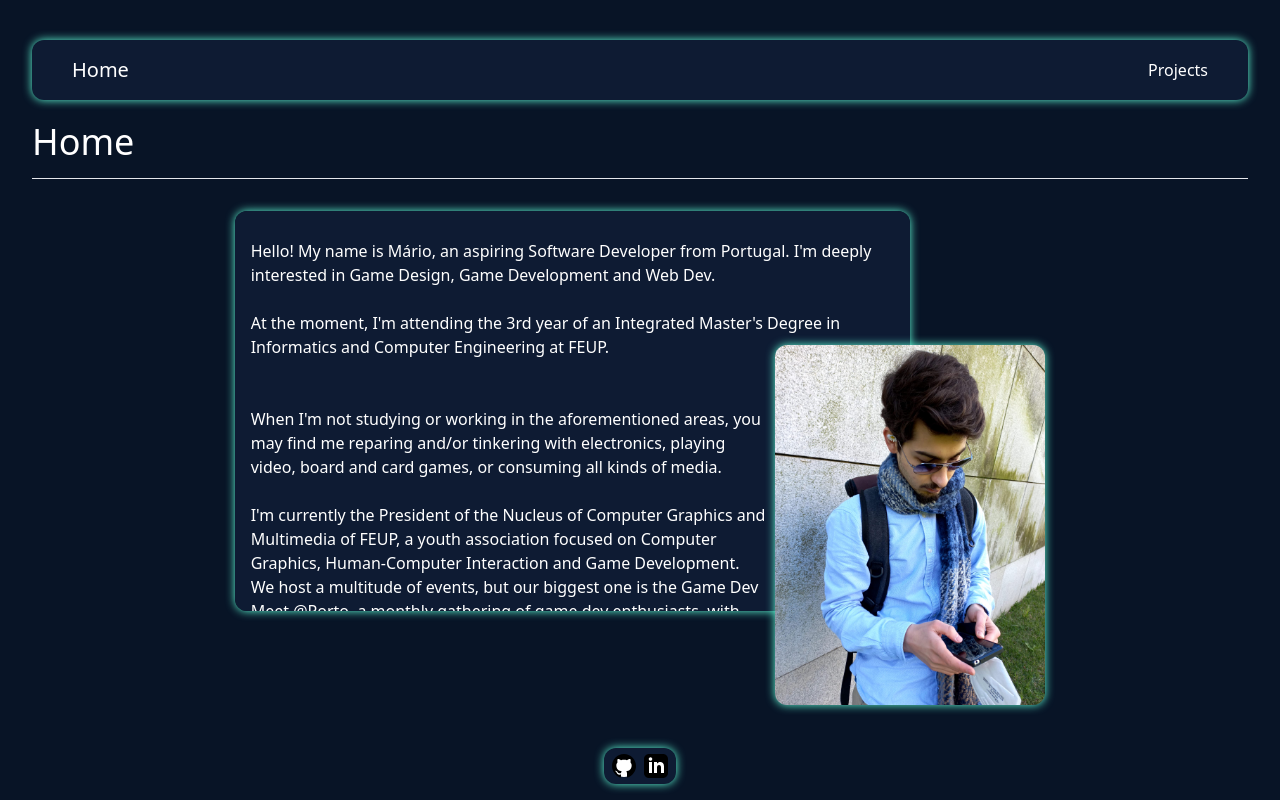
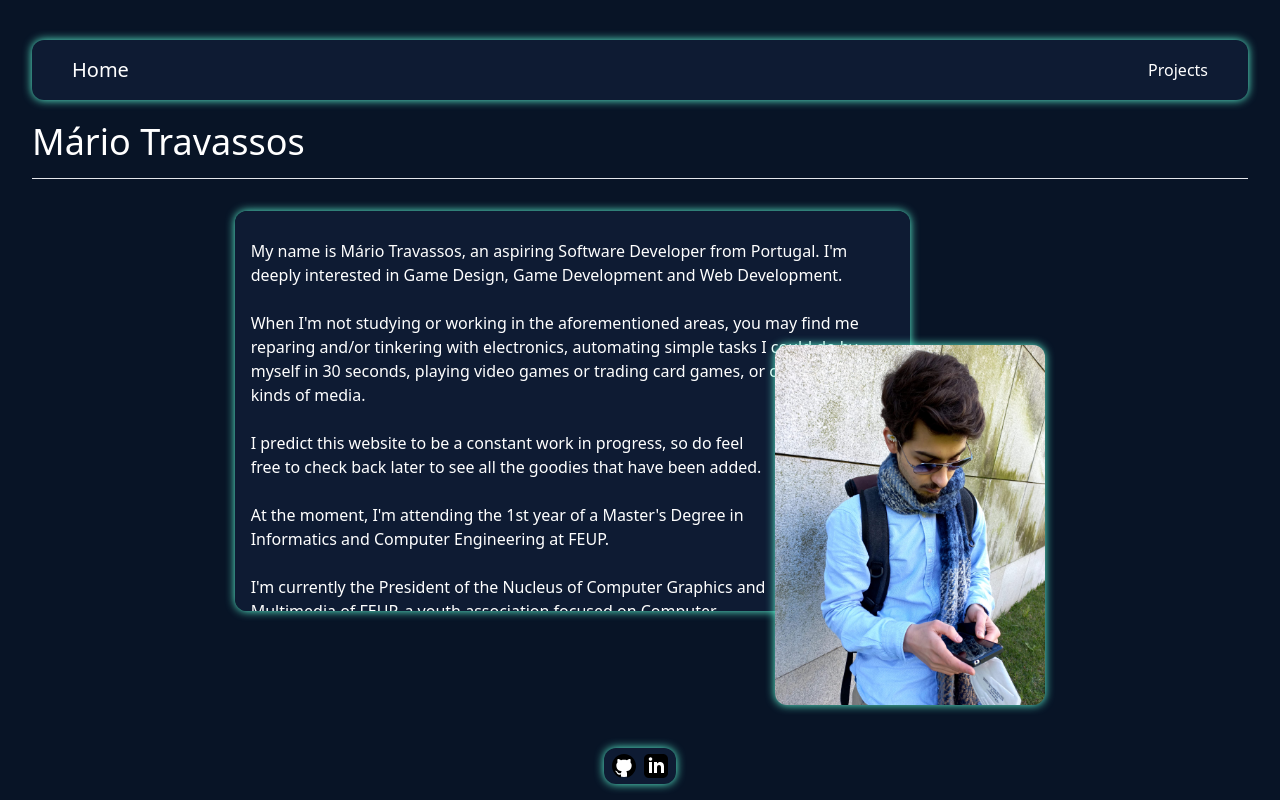
Before and after one commit to Retchut/website, a React (Create React App) app: page / in a window 1280 px wide. Shown: the top 800 px of the page. Built offline with nearby package versions, Linux system fonts and the light colour scheme.

Commit message:
chore: update home section texts

```diff
--- a/src/Assets/Data/Home/Texts.json
+++ b/src/Assets/Data/Home/Texts.json
@@ -1,10 +1,12 @@
 {
+    "label" : "Mário Travassos",
     "row1" : [
-        "Hello! My name is Mário, an aspiring Software Developer from Portugal. I'm deeply interested in Game Design, Game Development and Web Dev.",
-        "At the moment, I'm attending the 3rd year of an Integrated Master's Degree in Informatics and Computer Engineering at FEUP."
+        "My name is Mário Travassos, an aspiring Software Developer from Portugal. I'm deeply interested in Game Design, Game Development and Web Development.",
+        "When I'm not studying or working in the aforementioned areas, you may find me reparing and/or tinkering with electronics, automating simple tasks I could do by myself in 30 seconds, playing video games or trading card games, or consuming all kinds of media."
     ],
     "row2" : [
-        "When I'm not studying or working in the aforementioned areas, you may find me reparing and/or tinkering with electronics, playing video, board and card games, or consuming all kinds of media.",
+        "I predict this website to be a constant work in progress, so do feel free to check back later to see all the goodies that have been added.",
+        "At the moment, I'm attending the 1st year of a Master's Degree in Informatics and Computer Engineering at FEUP.",
         "I'm currently the President of the Nucleus of Computer Graphics and Multimedia of FEUP, a youth association focused on Computer Graphics, Human-Computer Interaction and Game Development. We host a multitude of events, but our biggest one is the Game Dev Meet @Porto, a monthly gathering of game dev enthusiasts, with the intent of making it easier for aspiring developers to connect with other like-minded individuals, obtain feedback about their projects, and network with both amateurs and professionals of this area alike."
     ]
 }
--- a/src/Sections/Home/Home.jsx
+++ b/src/Sections/Home/Home.jsx
@@ -30,7 +30,7 @@ function Home(){
     return (
         <div className="h-screen flex flex-col justify-center items-center">
             <div className="w-full mb-8">
-                <p className="mb-4 text-4xl">Home</p>
+                <p className="mb-4 text-4xl">{texts.label}</p>
                 <hr />
             </div>
             <div ref={homeRef} className="w-4/6 h-5/6 grid grid-cols-6 grid-rows-5">
```
